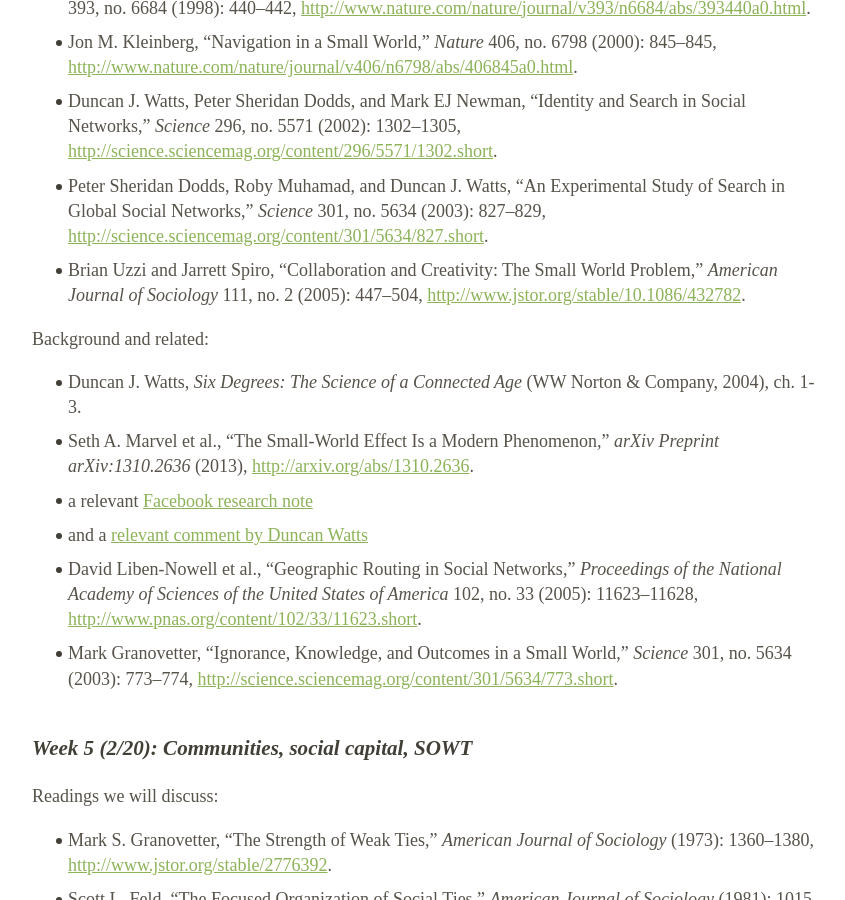
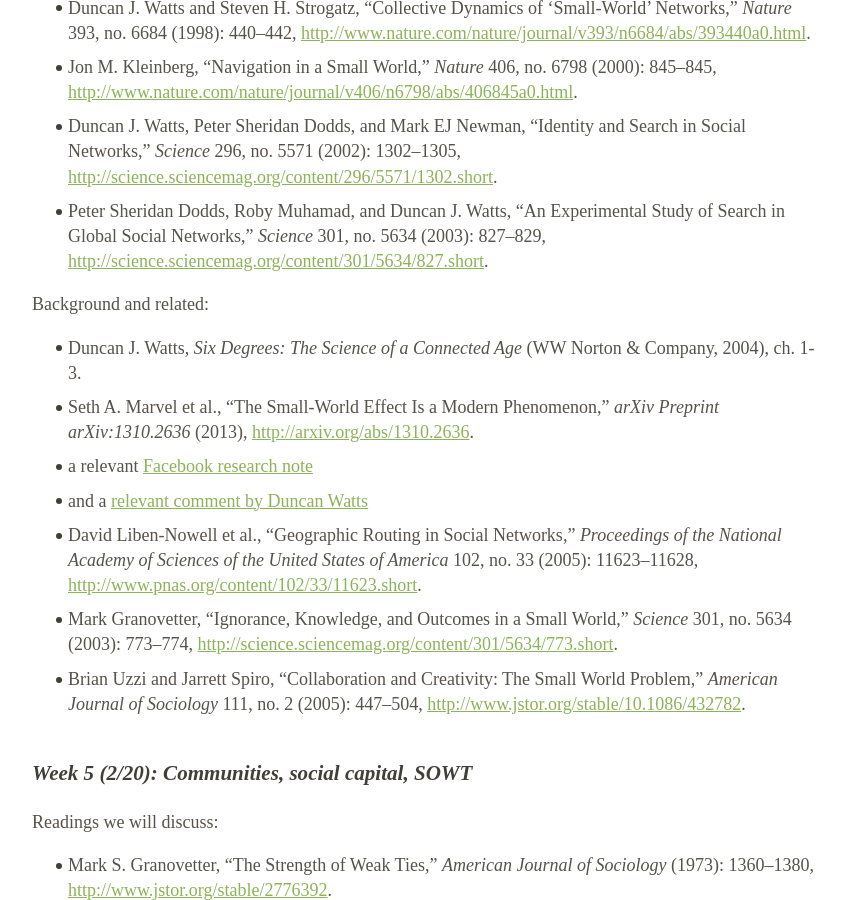
Before and after one commit to dfeehan/dfeehan.github.io, a Jekyll site: the page teaching/2019sp_demog260.html, which Jekyll copies as it is, in a window 1280 px wide and 900 px high, scrolled down 5476 px. Shown: the whole window, without its empty margins (212-1057 px from the left). Built offline with Jekyll 4.4.1, drawn with Linux system fonts in a browser that asks for light colours; some of the changed text lies outside the part shown.

Commit message:
updated next week

```diff
--- a/teaching/2019sp_demog260.html
+++ b/teaching/2019sp_demog260.html
@@ -403,11 +403,7 @@
 <li><span class="citation" data-cites="goel_real_2010">Sharad Goel, Winter Mason, and Duncan J. Watts, “Real and Perceived Attitude Agreement in Social Networks.” <em>Journal of Personality and Social Psychology</em> 99, no. 4 (2010): 611, <a href="http://psycnet.apa.org/journals/psp/99/4/611/" class="uri">http://psycnet.apa.org/journals/psp/99/4/611/</a>.</span></li>
 <li><span class="citation" data-cites="eagle_inferring_2009">Nathan Eagle, Alex Sandy Pentland, and David Lazer, “Inferring Friendship Network Structure by Using Mobile Phone Data,” <em>Proceedings of the National Academy of Sciences</em> 106, no. 36 (2009): 15274–15278, <a href="https://www.pnas.org/content/106/36/15274.full" class="uri">https://www.pnas.org/content/106/36/15274.full</a>.</span></li>
 <li>[READ ABSTRACT] <span class="citation" data-cites="mcgrath_effect_1997">Cathleen McGrath, Jim Blythe, and David Krackhardt, “The Effect of Spatial Arrangement on Judgments and Errors in Interpreting Graphs,” <em>Social Networks</em> 19, no. 3 (1997): 223–242, <a href="http://www.sciencedirect.com/science/article/pii/S0378873396002997" class="uri">http://www.sciencedirect.com/science/article/pii/S0378873396002997</a>.</span></li>
-<li><span class="citation" data-cites="krzywinski_hive_2011">Martin Krzywinski et al., “Hive Plots—Rational Approach to Visualizing Networks,” <em>Briefings in Bioinformatics</em> (2011): bbr069, <a href="https://bib.oxfordjournals.org/content/early/2011/12/09/bib.bbr069.full" class="uri">https://bib.oxfordjournals.org/content/early/2011/12/09/bib.bbr069.full</a>.</span></li>
-</ul>
-<p>I’ll talk a little bit about random graph models; if you want extra background, the Newman chapter is a good reference:</p>
-<ul>
-<li><span class="citation" data-cites="newman_networks_2010">Newman, <em>Networks</em>, ch. 12.</span> - Poisson random graph models</li>
+<li>[SKIM] <span class="citation" data-cites="krzywinski_hive_2011">Martin Krzywinski et al., “Hive Plots—Rational Approach to Visualizing Networks,” <em>Briefings in Bioinformatics</em> (2011): bbr069, <a href="https://bib.oxfordjournals.org/content/early/2011/12/09/bib.bbr069.full" class="uri">https://bib.oxfordjournals.org/content/early/2011/12/09/bib.bbr069.full</a>.</span></li>
 </ul>
 <p>Background and related (we won’t discuss):</p>
 <ul>
@@ -428,6 +424,10 @@
 <li><a href="https://arxiv.org/abs/1603.08588">Rwanda mortality paper</a> (appendix is optional)</li>
 <li><span class="citation" data-cites="zheng_how_2006">Tian Zheng, Matthew J. Salganik, and Andrew Gelman, “How Many People Do You Know in Prison?: Using Overdispersion in Count Data to Estimate Social Structure in Networks,” <em>Journal of the American Statistical Association</em> 101, no. 474 (June 2006): 409–423.</span></li>
 </ul>
+<p>I’ll talk a little bit about random graph models; if you want extra background, the Newman chapter is a good reference:</p>
+<ul>
+<li><span class="citation" data-cites="newman_networks_2010">Newman, <em>Networks</em>, ch. 12.</span> - Poisson random graph models</li>
+</ul>
 <p>Related (we won’t have time to discuss):</p>
 <ul>
 <li><span class="citation" data-cites="bailey_social_2018">Michael Bailey et al., “Social Connectedness: Measurement, Determinants, and Effects,” <em>Journal of Economic Perspectives</em> 32, no. 3 (2018): 259–80.</span></li>
@@ -441,7 +441,6 @@
 <li><span class="citation" data-cites="kleinberg_navigation_2000">Jon M. Kleinberg, “Navigation in a Small World,” <em>Nature</em> 406, no. 6798 (2000): 845–845, <a href="http://www.nature.com/nature/journal/v406/n6798/abs/406845a0.html" class="uri">http://www.nature.com/nature/journal/v406/n6798/abs/406845a0.html</a>.</span></li>
 <li><span class="citation" data-cites="watts_identity_2002">Duncan J. Watts, Peter Sheridan Dodds, and Mark EJ Newman, “Identity and Search in Social Networks,” <em>Science</em> 296, no. 5571 (2002): 1302–1305, <a href="http://science.sciencemag.org/content/296/5571/1302.short" class="uri">http://science.sciencemag.org/content/296/5571/1302.short</a>.</span></li>
 <li><span class="citation" data-cites="dodds_experimental_2003">Peter Sheridan Dodds, Roby Muhamad, and Duncan J. Watts, “An Experimental Study of Search in Global Social Networks,” <em>Science</em> 301, no. 5634 (2003): 827–829, <a href="http://science.sciencemag.org/content/301/5634/827.short" class="uri">http://science.sciencemag.org/content/301/5634/827.short</a>.</span></li>
-<li><span class="citation" data-cites="uzzi_collaboration_2005">Brian Uzzi and Jarrett Spiro, “Collaboration and Creativity: The Small World Problem,” <em>American Journal of Sociology</em> 111, no. 2 (2005): 447–504, <a href="http://www.jstor.org/stable/10.1086/432782" class="uri">http://www.jstor.org/stable/10.1086/432782</a>.</span></li>
 </ul>
 <p>Background and related:</p>
 <ul>
@@ -451,6 +450,7 @@
 <li>and a <a href="https://medium.com/@duncanjwatts/how-small-is-the-world-really-736fa21808ba#.vlogrknh1">relevant comment by Duncan Watts</a></li>
 <li><span class="citation" data-cites="liben-nowell_geographic_2005">David Liben-Nowell et al., “Geographic Routing in Social Networks,” <em>Proceedings of the National Academy of Sciences of the United States of America</em> 102, no. 33 (2005): 11623–11628, <a href="http://www.pnas.org/content/102/33/11623.short" class="uri">http://www.pnas.org/content/102/33/11623.short</a>.</span></li>
 <li><span class="citation" data-cites="granovetter_ignorance_2003">Mark Granovetter, “Ignorance, Knowledge, and Outcomes in a Small World,” <em>Science</em> 301, no. 5634 (2003): 773–774, <a href="http://science.sciencemag.org/content/301/5634/773.short" class="uri">http://science.sciencemag.org/content/301/5634/773.short</a>.</span></li>
+<li><span class="citation" data-cites="uzzi_collaboration_2005">Brian Uzzi and Jarrett Spiro, “Collaboration and Creativity: The Small World Problem,” <em>American Journal of Sociology</em> 111, no. 2 (2005): 447–504, <a href="http://www.jstor.org/stable/10.1086/432782" class="uri">http://www.jstor.org/stable/10.1086/432782</a>.</span></li>
 </ul>
 <h3 id="week-5-220-communities-social-capital-sowt">Week 5 (2/20): Communities, social capital, SOWT</h3>
 <p>Readings we will discuss:</p>
```
